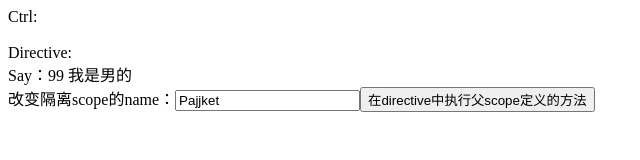
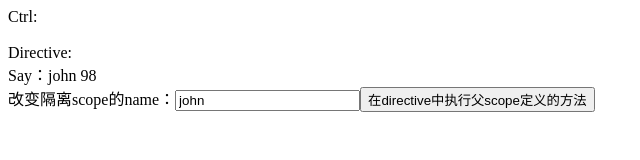
Before and after one commit to johnwonder/AngularLearn, a plain HTML site: page directive_link.html in a window 1280 px wide. Shown: the full height of the page, 0-640 px from the left. Drawn offline with Linux system fonts and the light colour scheme.

Commit message:
增加directive link 方法

```diff
--- a/directive_link.html
+++ b/directive_link.html
@@ -16,8 +16,8 @@
 		<br/>
 		Directive:
 		<br/>
-		 <div my-directive name="{{name}}" age="age" sex1="{{sex}}" say="say()"></div>
-		 <!-- <my-directive name="{{name}}"></my-directive> -->
+		 <!-- <div my-directive name="{{name.real}}" age="age" sex1="{{sex}}" say="say()"></div> -->
+		 <my-directive name="{{name.real}}" age1="age"></my-directive>
 	</div>
 	  <script src="js/angular.min.js"></script>
 	  <script src="js/diretive_link.js"></script>
--- a/js/diretive_link.js
+++ b/js/diretive_link.js
@@ -2,8 +2,8 @@
 var myModule = angular.module("TheNG",[]);
 myModule.controller('MyCtrl',['$scope',function($scope){
 
-  $scope.name = 'Pajjket';
-  $scope.age = 99;
+  $scope.name = {real:'john'};
+  $scope.age = {real:98};
   $scope.sex = '我是男的';
   $scope.say = function() {
     alert('Hello，我是弹出消息');
@@ -23,7 +23,7 @@ myModule.directive("myDirective",function(){
 	return{
 		scope: {
     			name: '@',
-    			age:'=',
+    			age1:'=',
     			sex:'@sex1',
     			say:'&'
 		},
--- a/template/directive_link.html
+++ b/template/directive_link.html
@@ -1,4 +1,4 @@
 <div>
-Say：{{age}} {{sex}}<br>改变隔离scope的name：<input type="buttom" value="" ng-model="name" class="ng-pristine ng-valid"><input type="button" value="在directive中执行父scope定义的方法" ng-click="say()"/>
+Say：{{name}}  {{age1.real}} {{sex}}<br>改变隔离scope的name：<input type="buttom" value="" ng-model="name" class="ng-pristine ng-valid"><input type="button" value="在directive中执行父scope定义的方法" ng-click="say()"/>
 
 </div>
```
